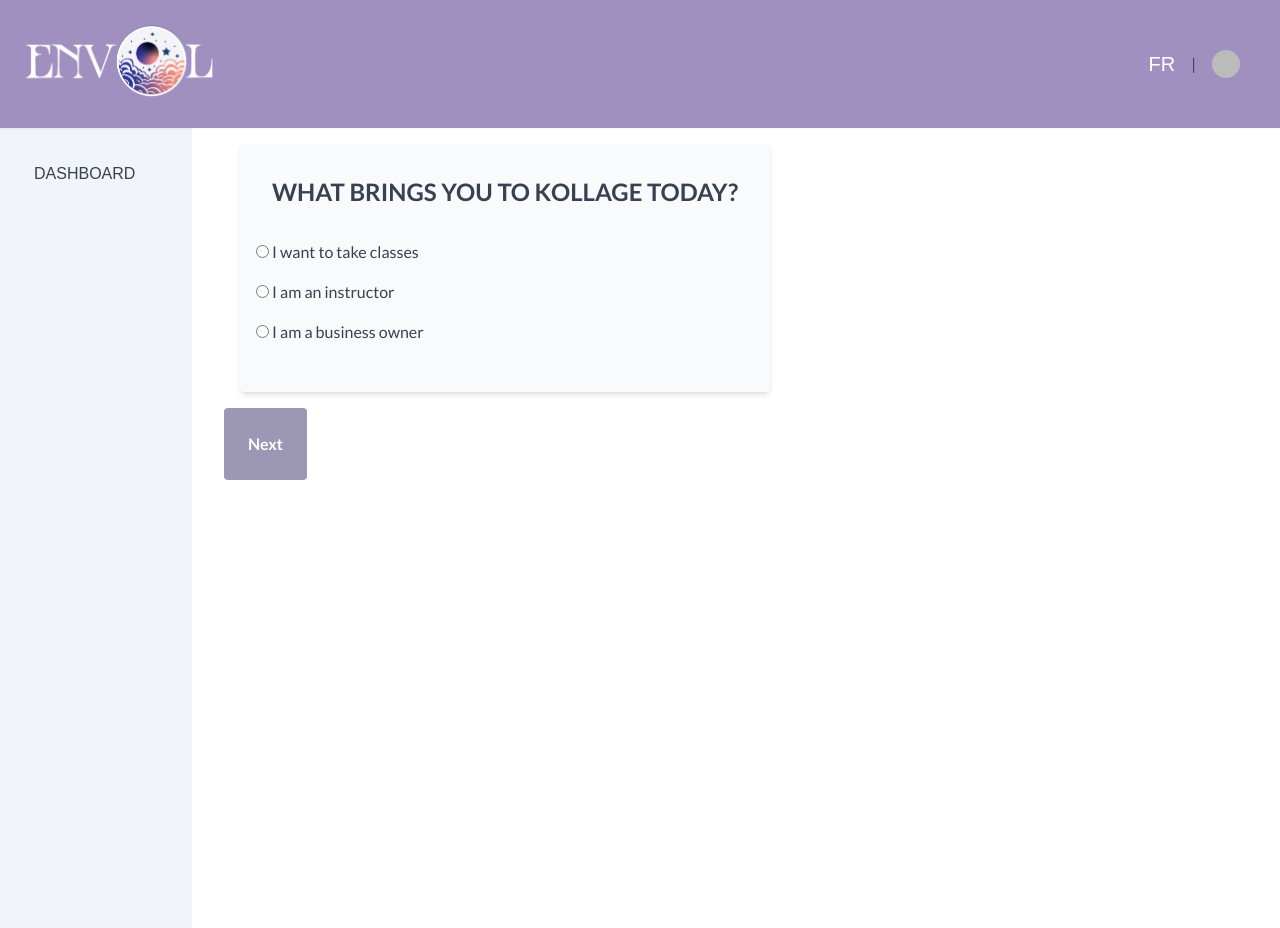
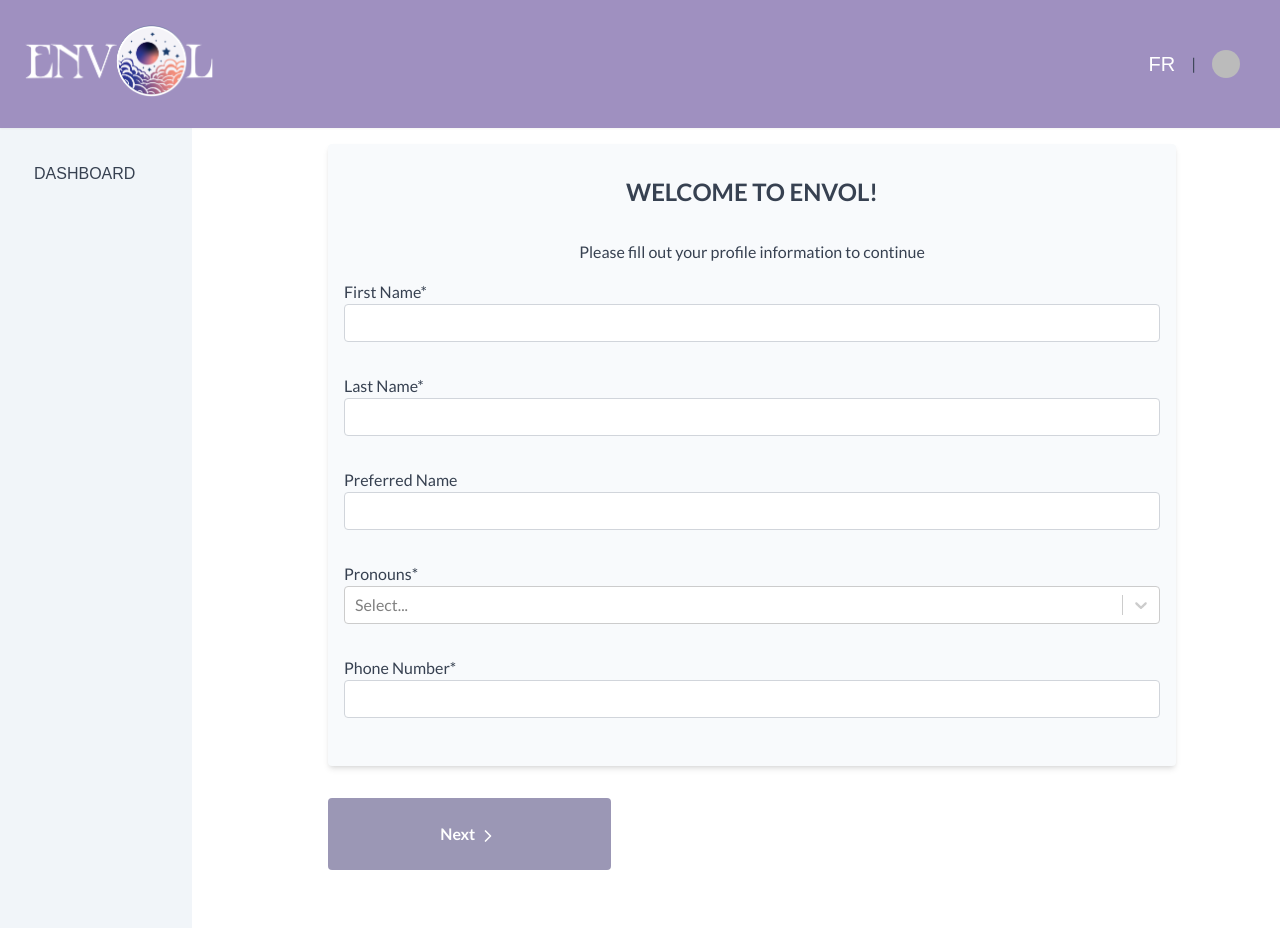
Before and after one commit to n-chetelat/envol_dashboard, a Next.js app: page /en/dashboard in a window 1280 px wide. Built offline with nearby package versions, Linux system fonts and the light colour scheme; no server answers; the database is empty; sample sign-in values are in the browser's storage; some icons are missing; a web font is replaced by a local one.

Commit message:
:lipstick: Style reusable stepper

```diff
--- a/package.json
+++ b/package.json
@@ -14,7 +14,8 @@
     "@hookform/resolvers": "^3.3.4",
     "@prisma/client": "^5.14.0",
     "inngest": "^3.16.1",
-    "next": "14.1.0",
+    "lucide-react": "^0.408.0",
+    "next": "^14.2.5",
     "next-auth": "^5.0.0-beta.13",
     "next-intl": "^3.9.0",
     "react": "^18",
--- a/src/app/[locale]/dashboard/page.tsx
+++ b/src/app/[locale]/dashboard/page.tsx
@@ -39,7 +39,7 @@ export default async function DashboardPage({
           </NextIntlClientProvider>
         </div>
       ) : (
-        <div className="flex">
+        <div>
           <NextIntlClientProvider messages={messages}>
             <ProfileCreationStepper userId={userId} />
           </NextIntlClientProvider>
--- /dev/null
+++ b/src/components/Icons.tsx
@@ -0,0 +1,9 @@
+// https://medium.com/@franciscomoretti/the-best-way-to-organize-icons-in-a-next-js-site-7615022f3bf4
+
+// https://lucide.dev/icons/
+import { ChevronRight, ChevronLeft } from "lucide-react";
+
+export const Icons = {
+  ChevronRight,
+  ChevronLeft,
+};
--- a/src/components/ProfileCreationStepper.tsx
+++ b/src/components/ProfileCreationStepper.tsx
@@ -34,11 +34,11 @@ export default function ProfileCreationStepper({
     <Stepper onComplete={handleProfileStepperComplete}>
       {
         // @ts-ignore: Ignore missing props. They are added in Stepper component.
-        <ProfileTypeForm userId={userId} />
+        <ProfileForm userId={userId} />
       }
       {
         // @ts-ignore: Ignore missing props. They are added in Stepper component.
-        <ProfileForm userId={userId} />
+        <ProfileTypeForm userId={userId} />
       }
     </Stepper>
   );
--- a/src/components/forms/ProfileForm.tsx
+++ b/src/components/forms/ProfileForm.tsx
@@ -58,7 +58,7 @@ export default function ProfileForm({
 
   return (
     <div className="paper m-4 flex flex-col">
-      <h1 className="m-4 text-center text-2xl font-bold uppercase">
+      <h1 className="m-4 text-center font-bold uppercase lg:text-2xl">
         {tp("title")}
       </h1>
       <h3 className="my-4 text-center">{tp("description")}</h3>
--- a/src/components/forms/ProfileTypeForm.tsx
+++ b/src/components/forms/ProfileTypeForm.tsx
@@ -103,7 +103,7 @@ export default function ProfileTypeForm({
 
   return (
     <div className="paper m-4 flex flex-col">
-      <h1 className="m-4 text-center text-2xl font-bold uppercase">
+      <h1 className="m-4 text-center font-bold uppercase lg:text-2xl">
         {tp("why")}
       </h1>
       <form className="flx w-full flex-col">
--- a/src/components/stepper/Stepper.tsx
+++ b/src/components/stepper/Stepper.tsx
@@ -1,5 +1,6 @@
 import React, { useState, ReactElement } from "react";
 import { useTranslations } from "next-intl";
+import { Icons } from "@/components/Icons";
 
 export interface StepComponentProps {
   onValidityChange: (isValid: boolean) => void;
@@ -56,20 +57,24 @@ export default function Stepper({ children, onComplete }: StepperProps) {
   });
 
   return (
-    <div>
-      {currentChild}
-      <div>
+    <div className="flex flex-col items-center">
+      <div className="w-10/12">{currentChild}</div>
+      <div className="flex w-10/12 flex-wrap justify-between p-4">
         {currentStep > 0 && (
-          <button className="btn-primary" onClick={handlePrevious}>
-            {t("back")}
+          <button
+            className="btn-primary mt-1 w-full lg:mt-0 lg:w-4/12"
+            onClick={handlePrevious}
+          >
+            <Icons.ChevronLeft className="inline" size={20} /> {t("back")}
           </button>
         )}
         <button
           onClick={handleNext}
           disabled={!isStepValid}
-          className="btn-primary"
+          className="btn-primary mt-1 w-full lg:mt-0 lg:w-4/12"
         >
-          {currentStep === children.length - 1 ? t("submit") : t("next")}
+          {currentStep === children.length - 1 ? t("submit") : t("next")}{" "}
+          <Icons.ChevronRight className="inline" size={20} />
         </button>
       </div>
     </div>
--- a/src/validations/profileTypeForm.ts
+++ b/src/validations/profileTypeForm.ts
@@ -1,5 +1,4 @@
 import { z, ZodType } from "zod";
-import prisma from "@prisma/client";
 
 export type ProfileTypeFormInput = {
   profileType: string;
@@ -20,7 +19,7 @@ export const ProfileTypeFormSchema: ZodType<ProfileTypeFormInput> = z
     (schema) => {
       if (schema.profileType === "student") return true;
       return !(
-        ["instructor", "business"].includes(schema.profileType) &&
+        ["instructor", "business"].includes(schema.profileType || "") &&
         (!schema.token || schema.token.length < 10)
       );
     },
```
Also changed, not shown: 1 other file (tests, documents, lock files or other folders).
